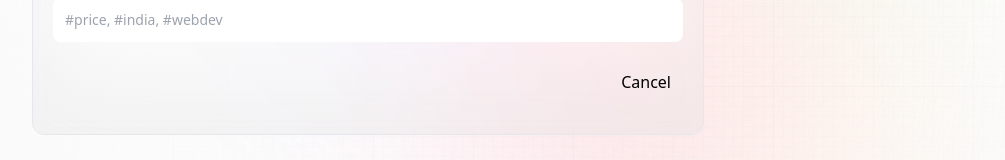
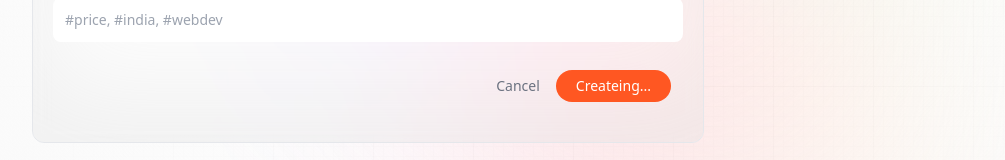
Before and after one commit to ShivaKanchi/talkcreek, a Next.js app: page /create-talk in a window 1280 px wide. Shown: the part 619-779 px from the top of the page, without its empty margins (32-1037 px from the left). Built offline with nearby package versions, Linux system fonts and the light colour scheme; no server answers.

Commit message:
Adding create funcitonality

```diff
--- a/app/create-talk/page.jsx
+++ b/app/create-talk/page.jsx
@@ -9,7 +9,28 @@ const createTalk = () => {
     talk: "",
     tag: "",
   });
-  const createTalk = async (e) => {};
+  const createTalk = async (e) => {
+    e.preventDefault();
+    setSubmitting(true);
+    try {
+      const response = await fetch("/api/talk/new", {
+        method: "POST",
+        body: {
+          userId: session?.user.id,
+          talk: post.talk,
+          tag: post.tag,
+        },
+      });
+
+      if (response.ok) {
+        Router.push("/");
+      }
+    } catch (error) {
+      console.log(error);
+    } finally {
+      setSubmitting(false);
+    }
+  };
   return (
     <Form
       type="Create"
--- a/components/Form.jsx
+++ b/components/Form.jsx
@@ -40,7 +40,17 @@ const Form = ({ type, post, setPost, submitting, handleSubmit }) => {
           />
         </label>
         <div className="flex-end mx-3 mb-5 gap-4">
-          <Link href="/">Cancel</Link>
+          <Link href="/" className="text-gray-500 text-sm">
+            Cancel
+          </Link>
+
+          <button
+            type="submit"
+            disabled={submitting}
+            className="px-5 py-1.5 text-sm bg-primary-orange rounded-full text-white "
+          >
+            {submitting ? `${type}ing...` : type}
+          </button>
         </div>
       </form>
     </section>
```
